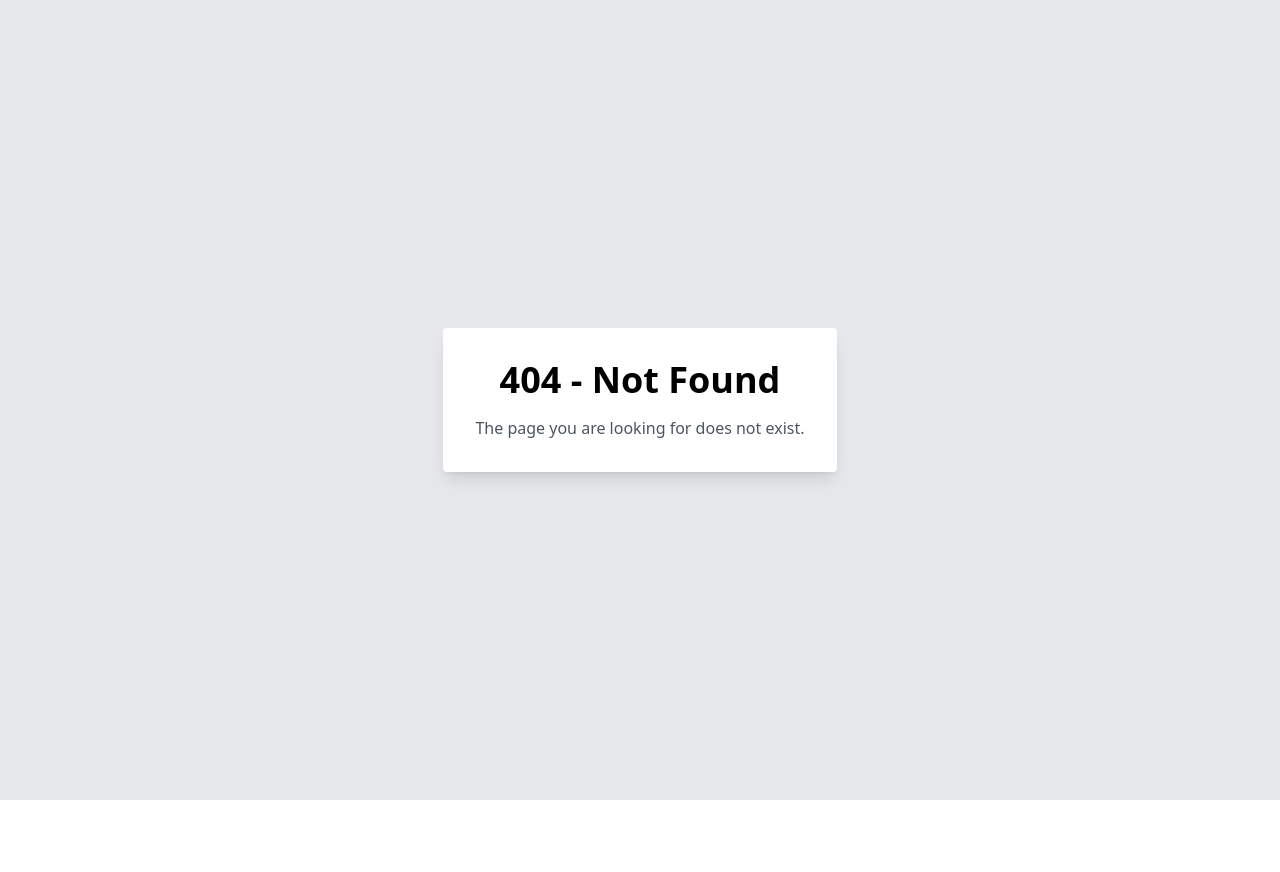
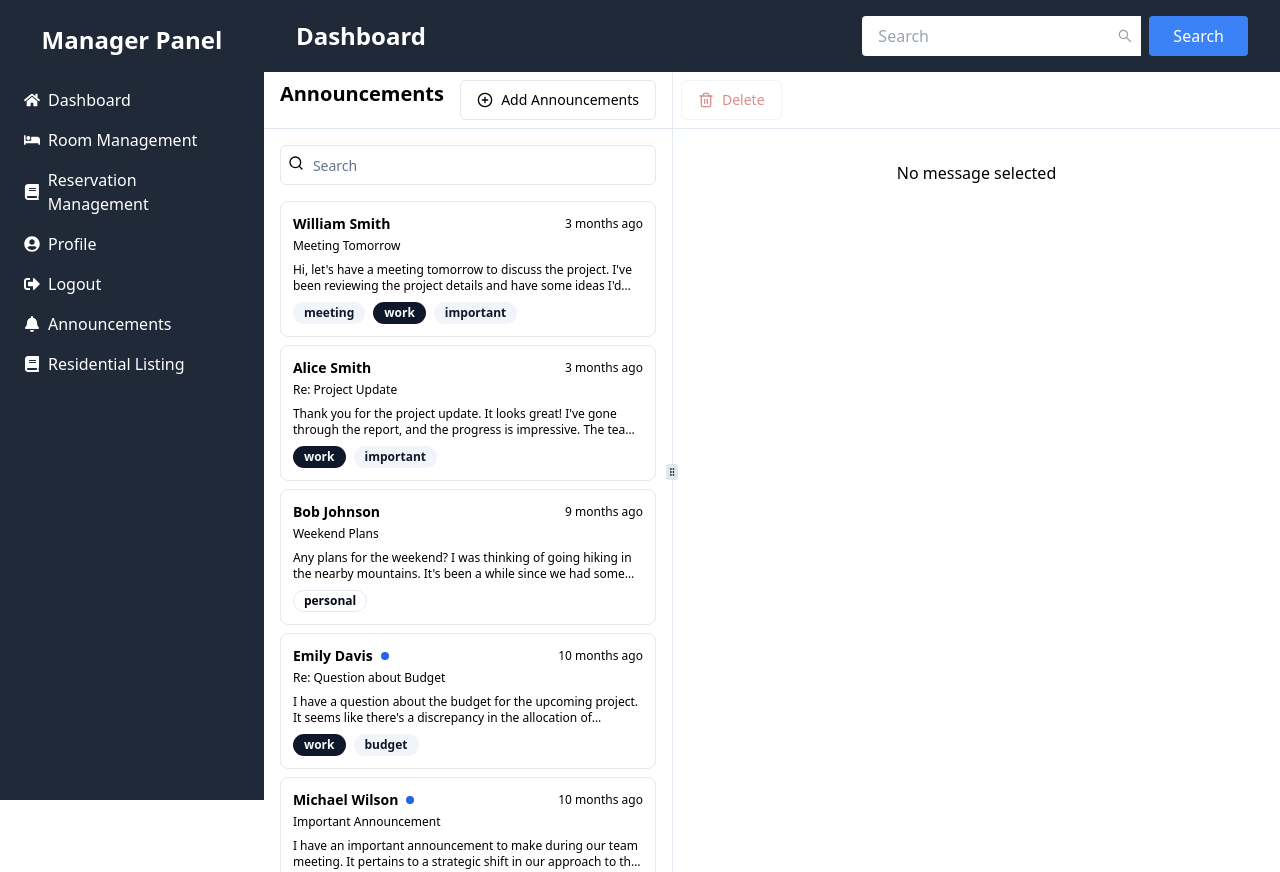
Before and after one commit to AhsanDev404/hostel-ease-admin, a Next.js app: page /manager/announcements in a window 1280 px wide. Before the commit this address had no page. Before the commit the page ends 800 px from the top, so only its background shows below. Built offline with nearby package versions, Linux system fonts and the light colour scheme.

Commit message:
- feat(manager/anncoucement): replace notifications with announcements

```diff
--- a/components/ManagerSidebar.jsx
+++ b/components/ManagerSidebar.jsx
@@ -70,9 +70,9 @@
           </button>
         </li>
         <li className="mb-4">
-          <Link href="/manager/notifications">
+          <Link href="/manager/announcements">
             <p className="flex items-center text-white hover:text-gray-300">
-              <FaBell className="mr-2" /> Notifications
+              <FaBell className="mr-2" /> Announcements
             </p>
           </Link>
         </li>
--- a/components/notifications/index.js
+++ b/components/notifications/index.js
@@ -33,11 +33,11 @@
       >
         <ResizablePanel defaultSize={defaultLayout[1]} minSize={30}>
           <div className="px-4 py-2 flex justify-between w-full">
-            <h1 className="text-xl font-bold">Notifications</h1>
+            <h1 className="text-xl font-bold">Announcements</h1>
             <div className="">
               <Button variant="outline" disabled={!mail}>
-                <PlusCircle className="h-4 w-4 mr-2" /> Add Notification
-                <span className="sr-only">Create Notification</span>
+                <PlusCircle className="h-4 w-4 mr-2" /> Add Announcements
+                <span className="sr-only">Create Announcement</span>
               </Button>
             </div>
           </div>
```
Also changed, not shown: app/manager/announcements/page.js (renamed from app/manager/notifications/page.js), 1 other file (tests, documents, lock files or other folders).
